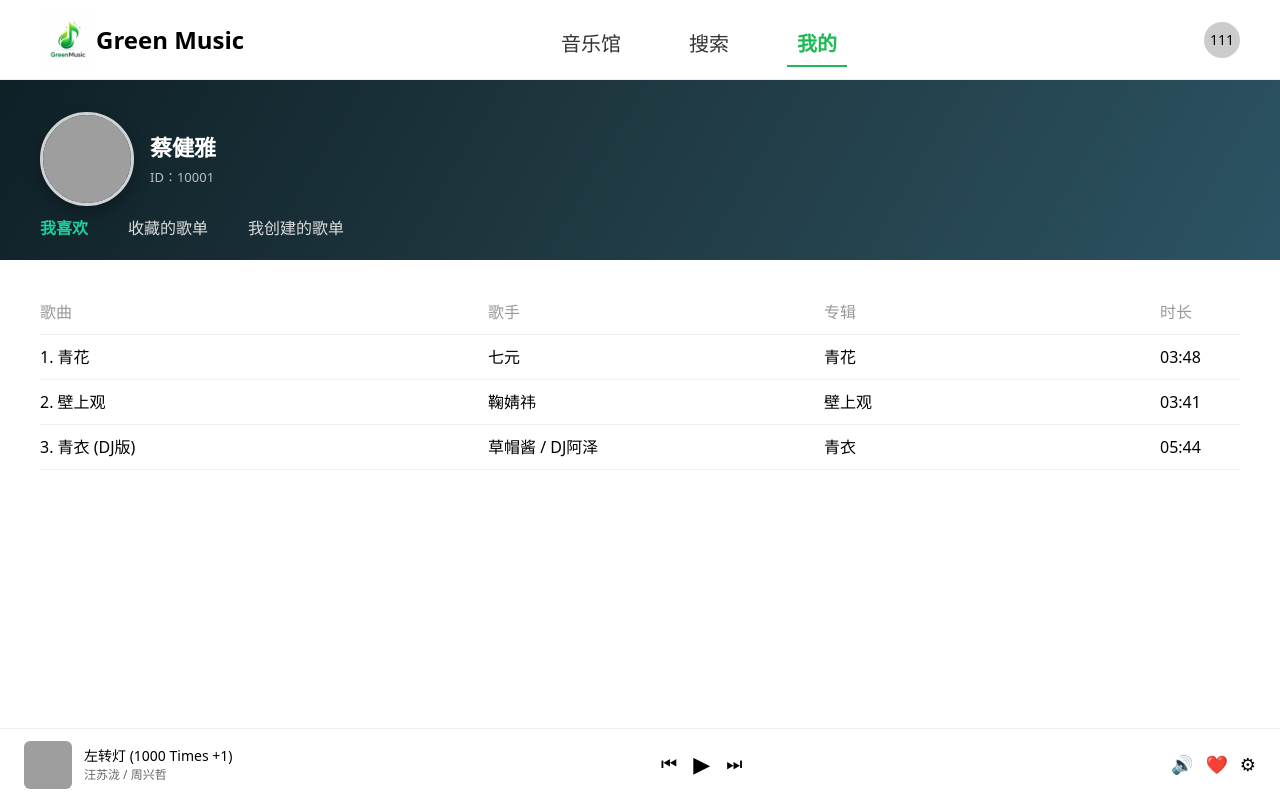
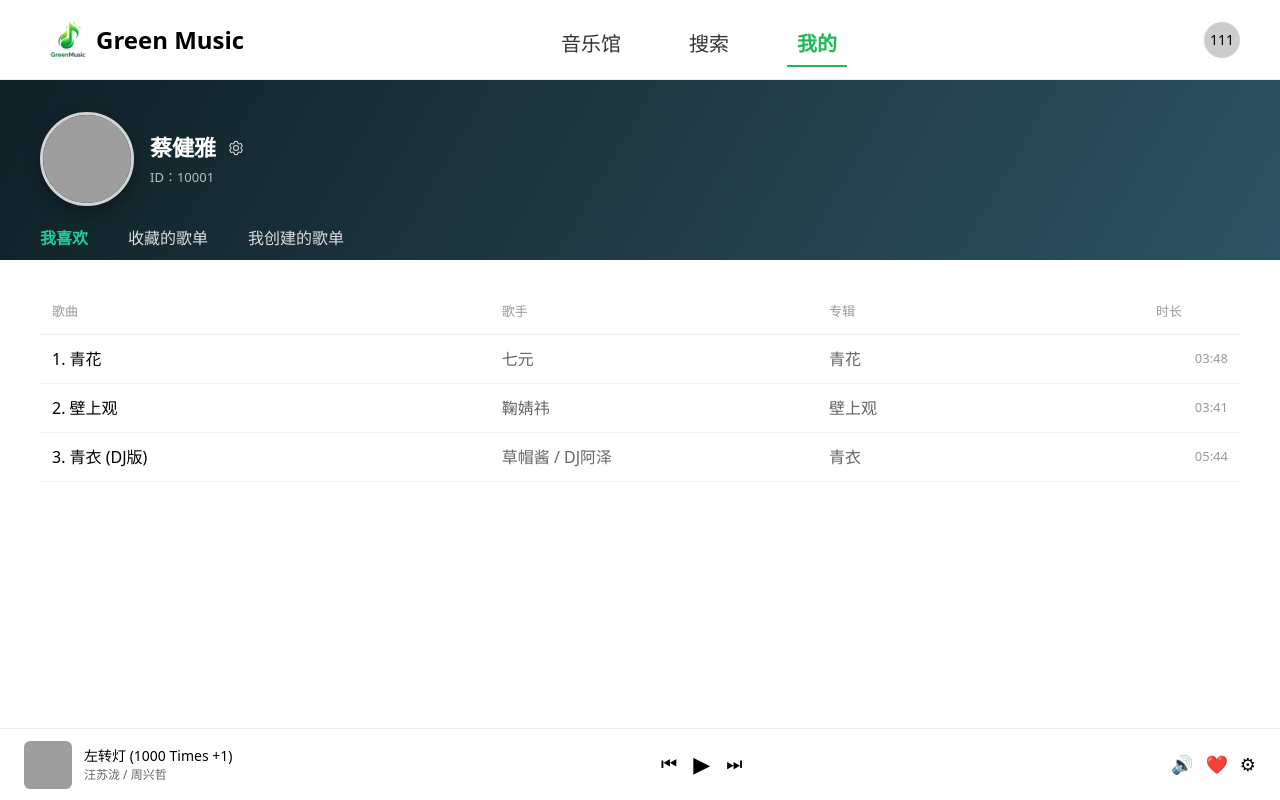
Before and after one commit to MeraDicycle/web-fianl, a Vue app in the folder frontend/green-music/: page /my-music in a window 1280 px wide. Built offline with nearby package versions, Linux system fonts and the light colour scheme; grey boxes are pictures that could not be loaded.

Commit message:
继续改进个人页面

```diff
--- a/frontend/green-music/package.json
+++ b/frontend/green-music/package.json
@@ -9,6 +9,7 @@
     "preview": "vite preview"
   },
   "dependencies": {
+    "@element-plus/icons-vue": "^2.3.2",
     "element-plus": "^2.12.0",
     "vue": "^3.5.24",
     "vue-router": "^4.6.4"
--- a/frontend/green-music/src/views/MyMusic.vue
+++ b/frontend/green-music/src/views/MyMusic.vue
@@ -1,13 +1,14 @@
 <template>
   <div class="my-page">
     <!-- 顶部背景 + 导航 -->
-
     <div class="my-header">
       <!-- 用户信息 -->
       <div class="user-info">
         <img class="avatar" :src="user.avatar" />
         <div class="user-meta">
-          <div class="nickname">{{ user.nickname }}</div>
+          <div class="nickname">{{ user.nickname }} <el-icon class="setting" @click="openEdit">
+              <Setting />
+            </el-icon></div>
           <div class="uid">ID：{{ user.id }}</div>
         </div>
       </div>
@@ -45,6 +46,7 @@
         <div class="playlist-grid">
           <div class="playlist-card" v-for="p in collectedPlaylists" :key="p.id" @click="goPlayList(p.id)">
             <img :src="p.cover" />
+            <div class="play-btn">▶</div>
             <div class="name">{{ p.name }}</div>
             <div class="count">{{ p.count }} 首</div>
           </div>
@@ -61,14 +63,43 @@
           </div>
         </div>
       </div>
+    </div>
 
-    </div>
+    <!-- 修改资料弹窗 -->
+    <el-dialog v-model="showEdit" title="修改个人资料" width="400px">
+      <div class="edit-form">
+        <!-- 头像 -->
+        <div class="form-item">
+          <label>头像</label>
+          <div class="avatar-edit">
+            <img :src="editForm.avatar" class="avatar-preview" />
+            <el-input v-model="editForm.avatar" placeholder="输入头像图片 URL" size="small" />
+          </div>
+        </div>
+
+        <!-- 昵称 -->
+        <div class="form-item">
+          <label>昵称</label>
+          <el-input v-model="editForm.nickname" placeholder="请输入昵称" />
+        </div>
+      </div>
+
+      <template #footer>
+        <el-button @click="showEdit = false">取消</el-button>
+        <el-button type="primary" @click="saveProfile">
+          保存
+        </el-button>
+      </template>
+    </el-dialog>
+
+
   </div>
 </template>
 
 <script setup>
 import { ref } from 'vue'
 import { useRouter } from 'vue-router'
+import { Setting } from '@element-plus/icons-vue'
 const router = useRouter()
 
 const user = ref({
@@ -76,6 +107,7 @@ const user = ref({
   nickname: '蔡健雅',
   avatar: 'https://picsum.photos/120'
 })
+
 
 const tabs = [
   { key: 'like', label: '我喜欢' },
@@ -129,6 +161,28 @@ const goSongDetail = (id) => {
 const goMyPlaylist = (id) => {
   router.push(`/my-playlist/${id}`)
 }
+/* 弹窗显示 */
+const showEdit = ref(false)
+
+/* 编辑表单 */
+const editForm = ref({
+  nickname: '',
+  avatar: ''
+})
+
+/* 打开编辑 */
+const openEdit = () => {
+  editForm.value.nickname = user.value.nickname
+  editForm.value.avatar = user.value.avatar
+  showEdit.value = true
+}
+
+/* 保存修改 */
+const saveProfile = () => {
+  user.value.nickname = editForm.value.nickname
+  user.value.avatar = editForm.value.avatar
+  showEdit.value = false
+}
 </script>
 
 <style scoped>
@@ -177,19 +231,14 @@ const goMyPlaylist = (id) => {
   color: rgba(255, 255, 255, 0.7);
 }
 
-.nav {
-  display: flex;
-  gap: 40px;
-  padding: 0 40px 16px;
+.setting:hover {
+  cursor: pointer;
 }
-
-
-
 
 .nav {
   display: flex;
   gap: 40px;
-  padding: 0 40px 20px;
+  padding: 10px 40px 10px;
 }
 
 .nav-item {
@@ -212,42 +261,158 @@ const goMyPlaylist = (id) => {
 .table-header,
 .song-row {
   display: grid;
-  grid-template-columns: 2fr 1.5fr 1.5fr 80px;
-  padding: 10px 0;
+  grid-template-columns: 2.2fr 1.6fr 1.6fr 72px;
+  align-items: center;
+  padding: 12px 12px;
 }
+
 
 .table-header {
   color: #999;
+  font-size: 13px;
   border-bottom: 1px solid #eee;
 }
 
+
 .song-row {
-  border-bottom: 1px solid #f0f0f0;
+  cursor: pointer;
+  border-bottom: 1px solid #f2f2f2;
+  transition: background 0.2s ease, transform 0.2s ease;
 }
 
 .song-row:hover {
-  background: #f7f7f7;
+  background: var(--hover-light-color, #f4fbf7);
+  transform: translateX(4px);
 }
+
+.song-row span:first-child {
+  font-weight: 500;
+}
+
+.song-row span:nth-child(2),
+.song-row span:nth-child(3) {
+  color: #666;
+}
+
+.song-row span:last-child {
+  color: #999;
+  font-size: 13px;
+  text-align: right;
+}
+
+
 
 /* 歌单 */
 .playlist-grid {
   display: grid;
-  grid-template-columns: repeat(5, 1fr);
+  grid-template-columns: repeat(auto-fill, minmax(180px, 1fr));
   gap: 24px;
 }
 
+.playlist-card {
+  cursor: pointer;
+  transition: transform 0.25s ease, box-shadow 0.25s ease;
+}
+
+
+
 .playlist-card img {
   width: 100%;
-  border-radius: 8px;
+  aspect-ratio: 1 / 1;
+  object-fit: cover;
+
+  border-radius: 12px;
+  box-shadow: 0 6px 16px rgba(0, 0, 0, 0.15);
 }
 
+.playlist-card:hover {
+  transform: translateY(-6px);
+}
+
+
 .name {
-  margin-top: 8px;
+  margin-top: 10px;
   font-weight: 500;
+  font-size: 15px;
+
+  white-space: nowrap;
+  overflow: hidden;
+  text-overflow: ellipsis;
 }
 
 .count {
+  margin-top: 2px;
   font-size: 12px;
   color: #999;
 }
+
+.playlist-card {
+  position: relative;
+}
+
+.play-btn {
+  position: absolute;
+  right: 12px;
+  bottom: 68px;
+
+  width: 42px;
+  height: 42px;
+  border-radius: 50%;
+  background: #1db954;
+  color: #fff;
+
+  display: flex;
+  align-items: center;
+  justify-content: center;
+
+  opacity: 0;
+  transform: translateY(6px) scale(0.9);
+  transition: all 0.2s ease;
+}
+
+.playlist-card:hover .play-btn {
+  opacity: 1;
+  transform: translateY(0) scale(1);
+}
+
+
+.setting {
+  margin-left: 6px;
+  cursor: pointer;
+  font-size: 16px;
+  color: #ddd;
+}
+
+.setting:hover {
+  color: #1db954;
+}
+
+/* 弹窗内 */
+.edit-form {
+  display: flex;
+  flex-direction: column;
+  gap: 16px;
+}
+
+.form-item label {
+  display: block;
+  font-size: 13px;
+  color: #666;
+  margin-bottom: 6px;
+}
+
+.avatar-edit {
+  display: flex;
+  gap: 12px;
+  align-items: center;
+}
+
+.avatar-preview {
+  width: 56px;
+  height: 56px;
+  border-radius: 50%;
+  object-fit: cover;
+  border: 1px solid #eee;
+}
+
 </style>
```
Also changed, not shown: 1 other file (tests, documents, lock files or other folders).
